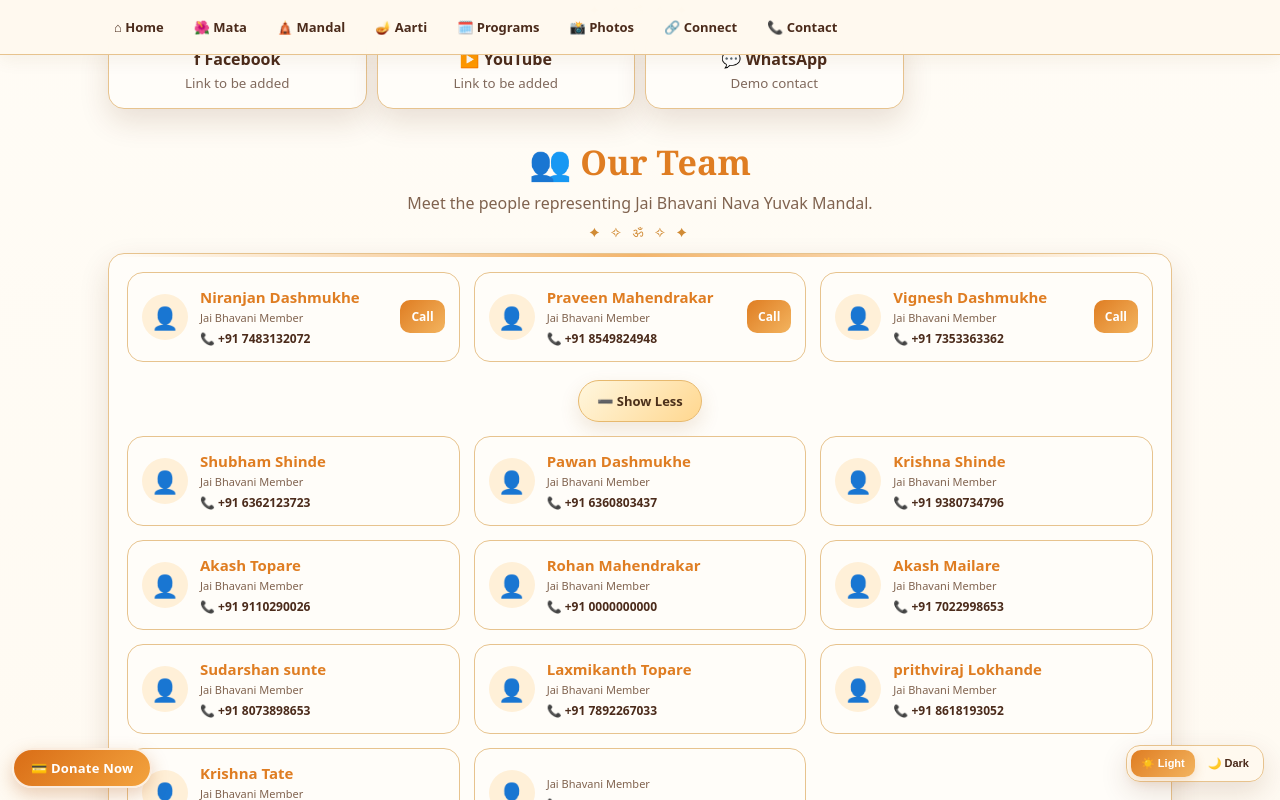
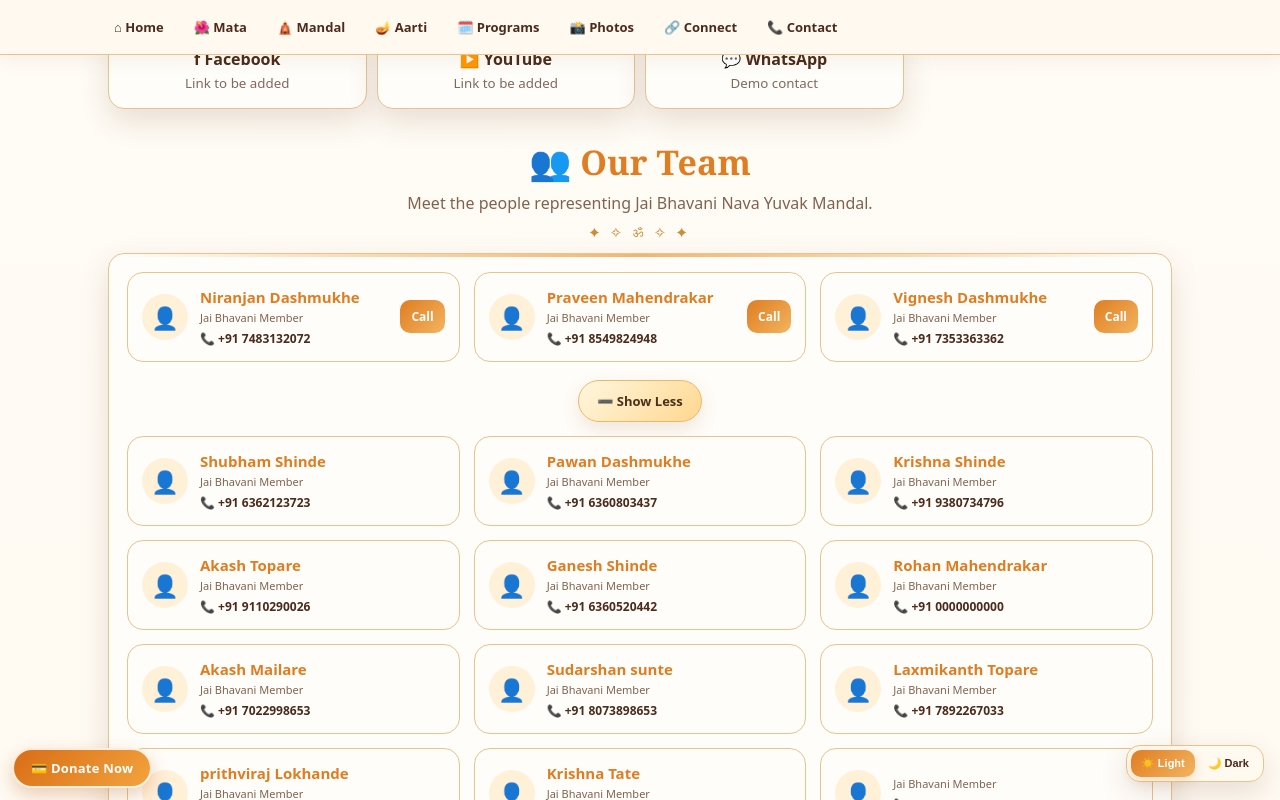
Before and after one commit to Shubhamshindea/jai_Bhavani2026, a plain HTML site: page index.html in a window 1280 px wide. Both pictures are taken after a click on the heading "➕ View More Members". Shown: the part 3975-4775 px from the top of the page. Drawn offline with Linux system fonts and the light colour scheme.

Commit message:
Update index.html

```diff
--- a/index.html
+++ b/index.html
@@ -2959,8 +2959,9 @@ html[data-theme="dark"] .quick-actions .location-btn .quick-copy small{color:#f0
       <article class="member-card"><div class="member-avatar">👤</div><div class="member-info"><strong>Pawan Dashmukhe</strong><span>Jai Bhavani Member</span><a href="tel:+916360803437">📞 +91 6360803437</a></div></article>
       <article class="member-card"><div class="member-avatar">👤</div><div class="member-info"><strong>Krishna Shinde</strong><span>Jai Bhavani Member</span><a href="tel:+919380734796">📞 +91 9380734796</a></div></article>
       <article class="member-card"><div class="member-avatar">👤</div><div class="member-info"><strong>Akash Topare</strong><span>Jai Bhavani Member</span><a href="tel:+919110290026">📞 +91 9110290026</a></div></article>
-            <article class="member-card"><div class="member-avatar">👤</div><div class="member-info"><strong>Rohan Mahendrakar</strong><span>Jai Bhavani Member</span><a href="tel:+910000000000">📞 +91 0000000000</a></div></article>
-<article class="member-card"><div class="member-avatar">👤</div><div class="member-info"><strong>Akash Mailare</strong><span>Jai Bhavani Member</span><a href="tel:+917022998653">📞 +91 7022998653</a></div></article>
+      <article class="member-card"><div class="member-avatar">👤</div><div class="member-info"><strong>Ganesh Shinde</strong><span>Jai Bhavani Member</span><a href="tel:+916362520442">📞 +91 6360520442</a></div></article>
+       <article class="member-card"><div class="member-avatar">👤</div><div class="member-info"><strong>Rohan Mahendrakar</strong><span>Jai Bhavani Member</span><a href="tel:+910000000000">📞 +91 0000000000</a></div></article>
+      <article class="member-card"><div class="member-avatar">👤</div><div class="member-info"><strong>Akash Mailare</strong><span>Jai Bhavani Member</span><a href="tel:+917022998653">📞 +91 7022998653</a></div></article>
       <article class="member-card"><div class="member-avatar">👤</div><div class="member-info"><strong>Sudarshan sunte</strong><span>Jai Bhavani Member</span><a href="tel:+918073898653">📞 +91 8073898653</a></div></article>
       <article class="member-card"><div class="member-avatar">👤</div><div class="member-info"><strong>Laxmikanth Topare</strong><span>Jai Bhavani Member</span><a href="tel:+917892267033">📞 +91 7892267033</a></div></article>
       <article class="member-card"><div class="member-avatar">👤</div><div class="member-info"><strong>prithviraj Lokhande</strong><span>Jai Bhavani Member</span><a href="tel:+918618193052">📞 +91 8618193052</a></div></article>
```
